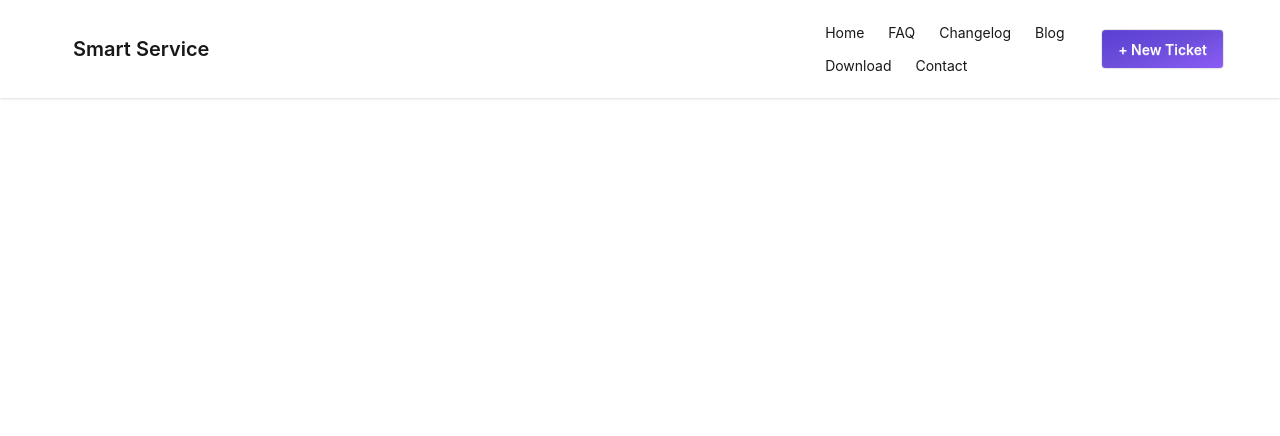
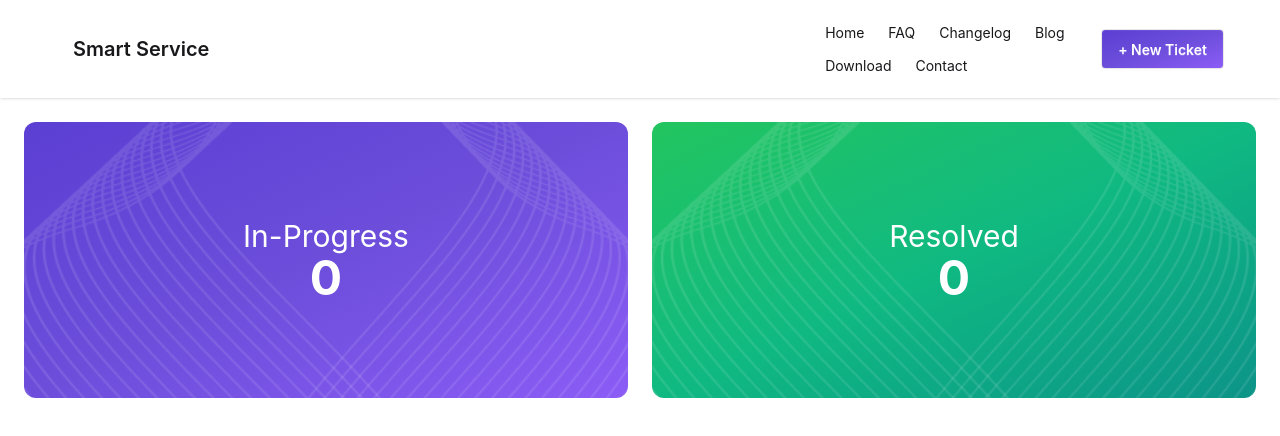
Before and after one commit to Amibiplob/Smart-Service, a React (Vite) app in the folder frontend/: page / in a window 1280 px wide. Shown: the top 436 px of the page. Built offline with nearby package versions, Linux system fonts and the light colour scheme.

Commit message:
banner added

```diff
--- a/frontend/src/App.jsx
+++ b/frontend/src/App.jsx
@@ -1,3 +1,4 @@
+import Banner from "./pages/Banner";
 import Navbar from "./pages/Navbar";
 
 function App() {
@@ -5,7 +6,8 @@ function App() {
 
   return (
     <div className="">
-   <Navbar/>
+      <Navbar />
+      <Banner/>
     </div>
   );
 }
--- /dev/null
+++ b/frontend/src/pages/Banner.jsx
@@ -0,0 +1,38 @@
+import React from 'react'
+import vector from "../assets/vector1.png";
+export default function Banner() {
+  return (
+    <div className="container mx-auto flex flex-col lg:flex-row gap-6 p-6 text-white">
+      <div
+        className="relative flex-1 rounded-xl overflow-hidden
+                      bg-gradient-to-br from-[#5B3FD3] via-[#6D4EDB] to-[#8B5CF6]
+                      p-24 flex flex-col items-center justify-center"
+      >
+        <img
+          src={vector}
+          alt=""
+          className="absolute top-0 -right-5 w-96 -scale-x-90"
+        />
+        <img src={vector} alt="" className="absolute top-0 left-0 w-96" />
+
+        <div className="text-3xl">In-Progress</div>
+        <span className="text-5xl font-bold">0</span>
+      </div>
+      <div
+        className="relative flex-1 rounded-xl
+                      bg-gradient-to-br from-[#22C55E] via-[#10B981] to-[#0D9488]
+                      p-24 flex flex-col items-center justify-center"
+      >
+        <img
+          src={vector}
+          alt=""
+          className="absolute top-0 -right-5 w-96 -scale-x-90"
+        />
+        <img src={vector} alt="" className="absolute top-0 left-0 w-96" />
+
+        <div className="text-3xl">Resolved</div>
+        <span className="text-5xl font-bold">0</span>
+      </div>
+    </div>
+  );
+}
--- a/frontend/src/pages/Navbar.jsx
+++ b/frontend/src/pages/Navbar.jsx
@@ -27,7 +27,7 @@ export default function Navbar() {
             className="menu menu-sm dropdown-content bg-base-100 rounded-box z-1 mt-3 w-52 p-2 shadow"
           >
             {navItem.map((item) => (
-              <li>
+              <li key={item}>
                 <a>{item}</a>
               </li>
             ))}
@@ -39,13 +39,13 @@ export default function Navbar() {
         <div className="navbar-end hidden lg:flex">
           <ul className="menu menu-horizontal px-1">
             {navItem.map((item) => (
-              <li>
+              <li key={item}>
                 <a>{item}</a>
               </li>
             ))}
           </ul>
         </div>
-        <button class="btn text-white bg-gradient-to-br from-[#5B3FD3] via-[#6D4EDB] to-[#8B5CF6]">
+        <button className="btn text-white bg-gradient-to-br from-[#5B3FD3] via-[#6D4EDB] to-[#8B5CF6]">
           + New Ticket
         </button>
       </div>
```
Also changed, not shown: frontend/src/assets/vector1.png (added), frontend/src/assets/vector2.png (added).
